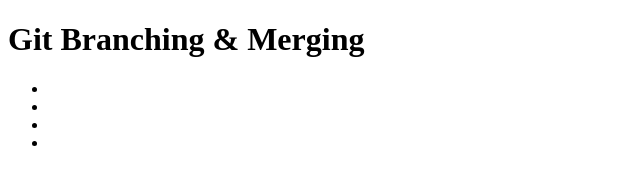
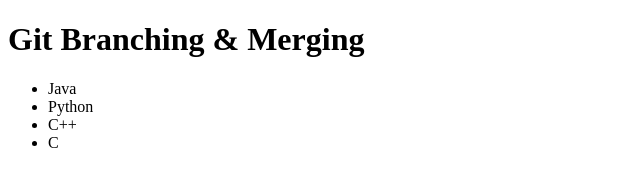
Before and after one commit to Coder-VenkateshS/github-branching-tutorials, a plain HTML site: page index.html in a window 1280 px wide. Shown: the whole page, without its empty margins (0-640 px from the left). Drawn offline with Linux system fonts and the light colour scheme.

Commit message:
data added

```diff
--- a/index.html
+++ b/index.html
@@ -9,10 +9,12 @@
 <body>
     <header></header>
     <h1>Git Branching & Merging</h1>
-    <ul><li></li>
-    <li></li>
-    <li></li>
-    <li></li></ul>
+    <ul>
+        <li>Java</li>
+        <li>Python</li>
+        <li>C++</li>
+        <li>C</li>
+    </ul>
     <ul></ul>
     <ul></ul>
     <footer id="footer"></footer>
```
